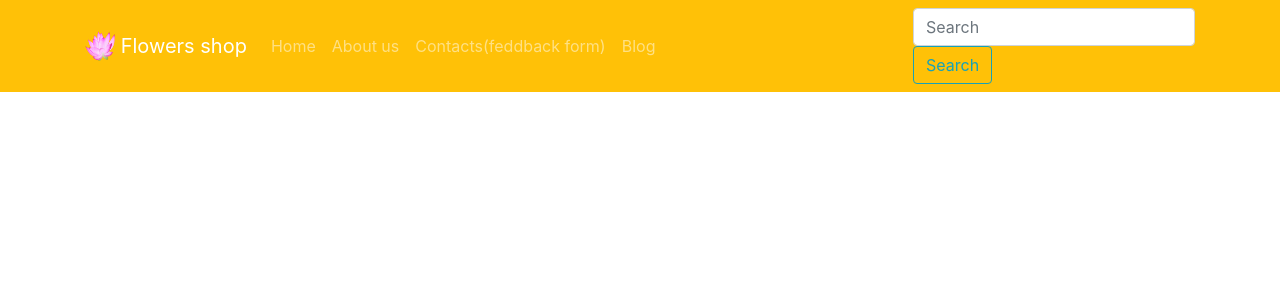
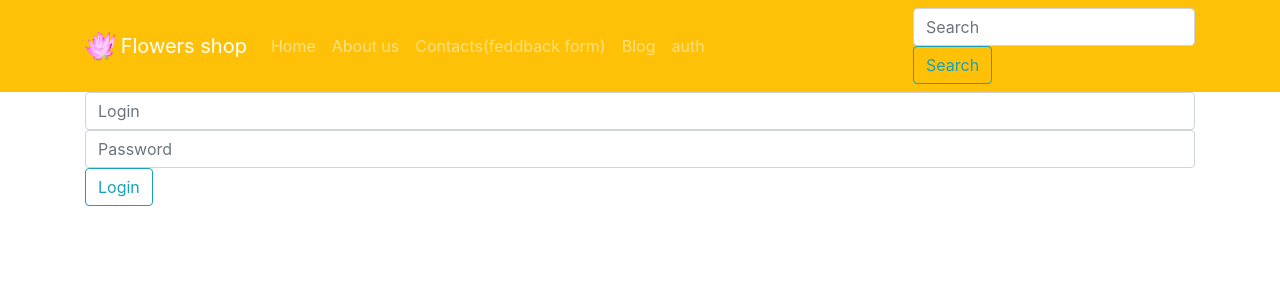
Before and after one commit to Arina7628/FlowerShop, a React (Create React App) app: page /auth in a window 1280 px wide. Shown: the top 300 px of the page. Built offline with nearby package versions, Linux system fonts and the light colour scheme.

Commit message:
add auth

```diff
--- a/src/Components/Header.js
+++ b/src/Components/Header.js
@@ -6,6 +6,7 @@ import Home from '../Pages/Home';
 import About from '../Pages/About';
 import Contacts from '../Pages/Contacts';
 import Blog from '../Pages/Blog';
+import Auth from '../Pages/Auth'
 // <Navbar collapseOnSelect> отвечает за переключение OnSelected на false после срабатывания события
 export default class Header extends Component {
     render() {
@@ -29,6 +30,7 @@ export default class Header extends Component {
                       <Nav.Link href="/about" >About us</Nav.Link>
                       <Nav.Link href="/contacts" >Contacts(feddback form) </Nav.Link>
                       <Nav.Link href="/blog" >Blog</Nav.Link>
+                      <Nav.Link href="/auth" >auth</Nav.Link>
                   </Nav>
                   <Form inLine>
                       <FormControl
@@ -48,6 +50,7 @@ export default class Header extends Component {
               <Route exact path="/about" component={About} />
               <Route exact path="/contacts" component={Contacts} />
               <Route exact path="/blog" component={Blog} />
+              <Route exact path="/auth" component={Auth} />
           </Switch>
       </Router>
       </>
--- /dev/null
+++ b/src/Pages/Auth.js
@@ -0,0 +1,45 @@
+import React, { Component } from 'react'
+import { FormControl, Nav, Navbar, Container, Form, Button, Tab } from 'react-bootstrap';
+
+function test()
+{
+    var request = new XMLHttpRequest();
+    request.open("POST", "https://localhost:44350/connect/token", true);
+    request.setRequestHeader("Content-Type", "application/x-www-form-urlencoded");
+    console.log('PIDORAS');
+    console.log(document.getElementById("login").value);
+    console.log(document.getElementById("password").value)
+    request.addEventListener("load", function () {
+        if (request.status < 400) { // если запрос успешный
+            let data = JSON.parse(request.response);
+            localStorage.setItem('myToken', data['access_token'])
+            console.log(data['access_token']);
+        }
+        else {
+            console.log("Status", request.status);
+            console.log(request.responseText);
+        }
+    });
+    // отправляем запрос на аутентификацию
+    request.send(
+        "grant_type=password" +
+        "&client_id=quickapp_spa" +
+        "&scope=quickapp_api" +
+        "&client_secret=not_used" +
+        "&username=" + document.getElementById("login").value +
+        "&password=" + document.getElementById("password").value);
+}
+
+export default class About extends Component {
+    render() {
+        return (
+            <Container>
+                <Form inLine>
+                    <input id = 'login' placeholder="Login" type="text" class="mr-sm-2 form-control"/>
+                    <input id = 'password' placeholder="Password" type="text" class="mr-sm-2 form-control"/>
+                    <Button id = 'knopka' onClick = {test} variant ="outline-info">Login</Button>
+                </Form>
+            </Container>
+        )
+    }
+}
```
Also changed, not shown: 1 other file (tests, documents, lock files or other folders).
